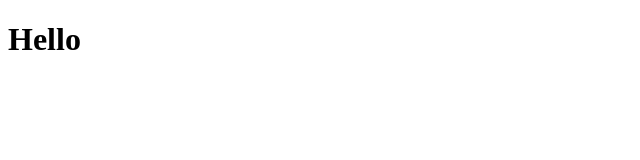
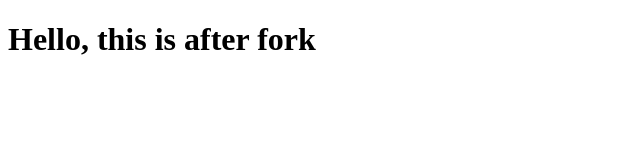
Before and after one commit to RifaatTest/RifaatApp, a plain HTML site: page index.html in a window 1280 px wide. Shown: the whole page, without its empty margins (0-640 px from the left). Drawn offline with Linux system fonts and the light colour scheme.

Commit message:
index.html

```diff
--- a/index.html
+++ b/index.html
@@ -6,6 +6,6 @@
     <title>Document</title>
 </head>
 <body>
-    <h1>Hello</h1>
+    <h1>Hello, this is after fork</h1>
 </body>
 </html>
```
